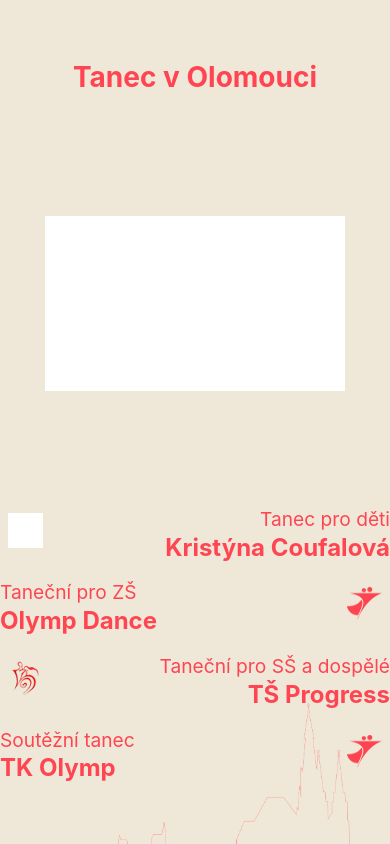
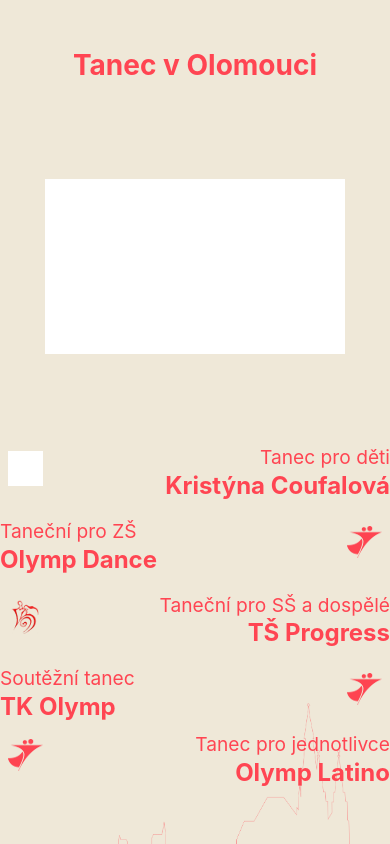
Before and after one commit to zarybnicky/olomouc.dance, a plain HTML site: page index.html in a window 390 px wide. Drawn offline with Linux system fonts and the light colour scheme.

Commit message:
Add Olymp Latino

```diff
--- a/index.html
+++ b/index.html
@@ -57,6 +57,15 @@
               <img src="/img/logo-olymp.png">
             </div>
           </div>
+          <div class="col-12 col-md-6 mb-2 mb-md-0 d-flex">
+            <div class="p-2 order-0 order-md-1">
+              <img src="/img/logo-olymp.png">
+            </div>
+            <div class="order-1 order-md-0 flex-grow-1 text-right">
+              <p class="mb-0"><big>Tanec pro jednotlivce</big></p>
+              <h2 class="h4 font-weight-bold">Olymp&nbsp;Latino</h2>
+            </div>
+          </div>
         </div>
       </div>
     </div>
```
